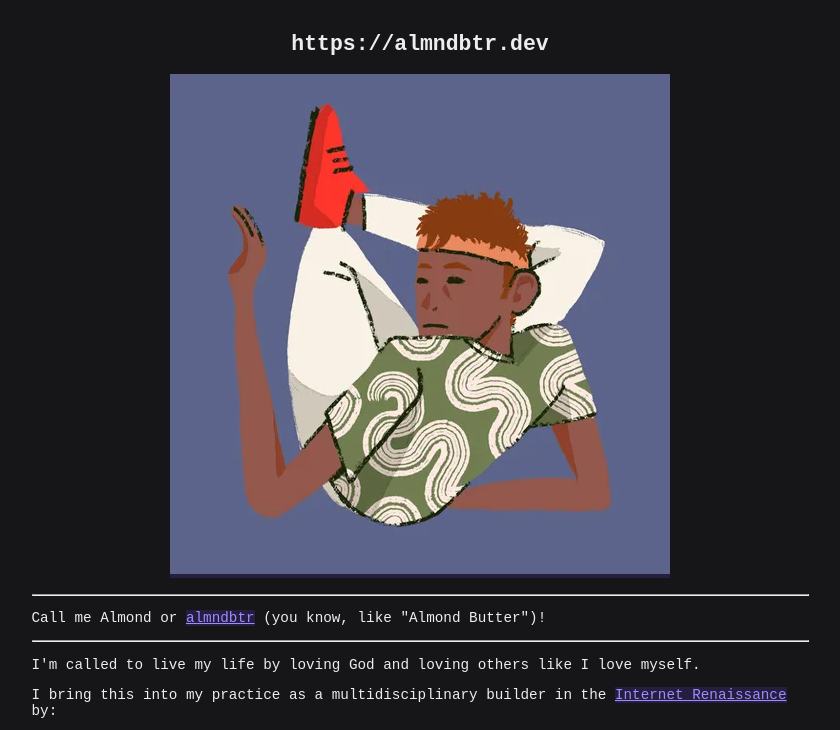
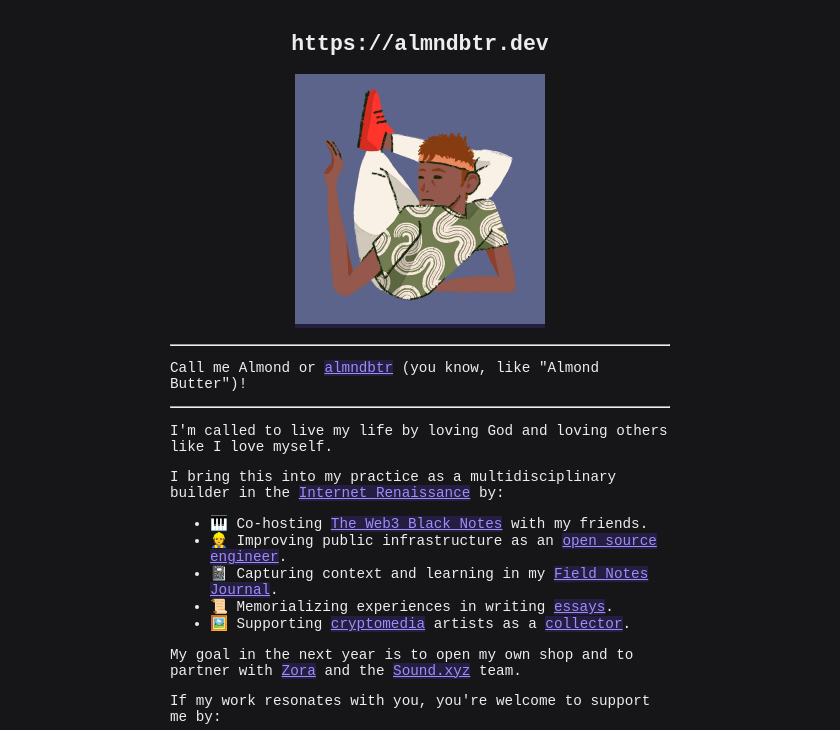
Before and after one commit to almndbtr/almndbtr.dev, a website: page index.html in a window 1280 px wide. Shown: the top 730 px of the page, without its empty margins (220-1060 px from the left). Drawn offline with Linux system fonts and the light colour scheme.

Commit message:
hotfix: adjust styling and sizing

```diff
--- a/index.html
+++ b/index.html
@@ -72,7 +72,7 @@ Inspiration:
 		}
 
 		.content {
-			max-width: 777px;
+			max-width: 500px;
 			margin: auto;
 		}
 
@@ -113,10 +113,10 @@ Inspiration:
 		<div class="avatar">
 			<a href="https://rainbow.me/almndbtr.eth?family=companioninabox&nft=ethereum_0x13bd2ac3779cbbcb2ac874c33f1145dd71ce41ee_793">
 				<img
-					src="/assets/avatar-medium.webp"
-					width="500"
-					height="500"
-					srcset="/assets/avatar-medium.webp 480w, /assets/avatar-medium.webp 780w, /assets/avatar-large.webp 1080w"
+					src="/assets/avatar-small.webp"
+					width="250"
+					height="250"
+					srcset="/assets/avatar-small.webp 480w, /assets/avatar-large.webp 1080w"
 					sizes="50vw"
 					alt="almndbtr-avatar" />
 			</a>
```
